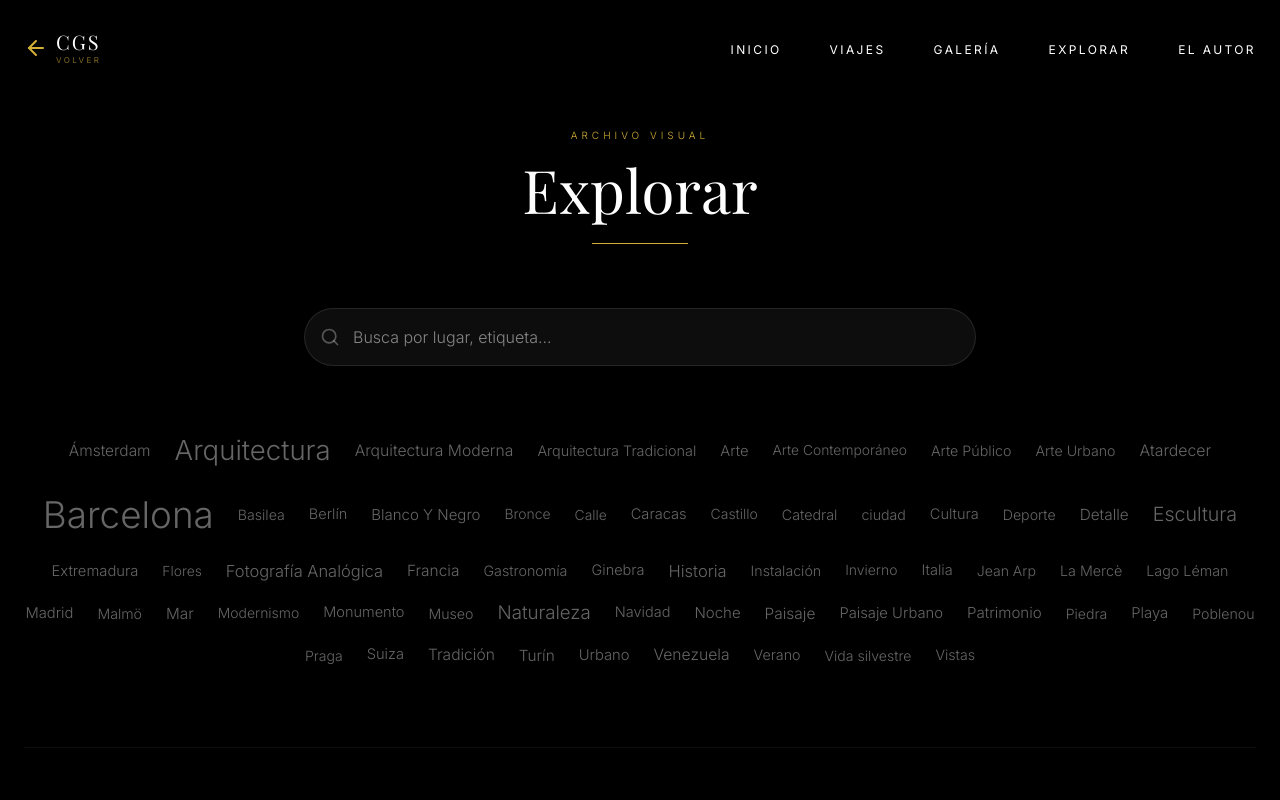
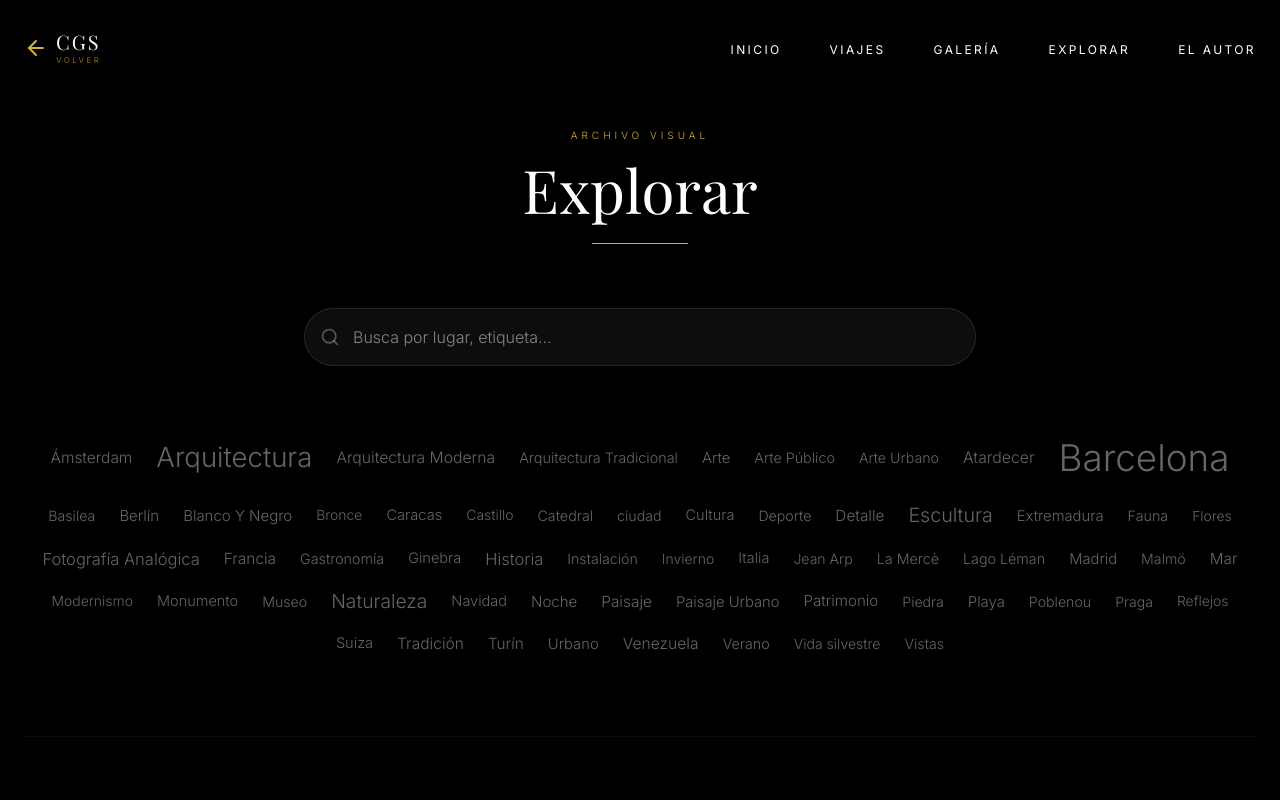
Before and after one commit to carlos-gonzalez-saavedra-fotos/blog-fotografia-viajes, a React (Vite) app: page /explorar in a window 1280 px wide. Shown: the top 800 px of the page. Built offline with nearby package versions, Linux system fonts and the light colour scheme; a web font is replaced by a local one.

Commit message:
feat(berlin): update gallery images and count
Add missing photos to the Berlin travel gallery and update the corresponding summary count.

```diff
--- a/src/data/viajesEuropa.ts
+++ b/src/data/viajesEuropa.ts
@@ -337,7 +337,15 @@ Definitivamente, Berlín es una metrópolis que ha sabido transformar sus cicatr
       {"url": "https://res.cloudinary.com/tsruit2h/image/upload/f_auto,q_auto/v1789063967/cgs_portfolio/Puerta-de-Brandenburgo-7.webp", "caption": "Noche histórica: La Puerta de Brandeburgo iluminada", "tags": ["Puerta De Brandeburgo", "Berlín Nocturno", "Iluminación Monumental", "Monumento", "Historia", "Landmark"], "alt": "Majestuosa vista nocturna de la Puerta de Brandeburgo, bañada por una luz cálida que resalta sus columnas dóricas y la suntuosidad de la Cuadriga bajo un cielo azul noche."},
       {"url": "https://res.cloudinary.com/tsruit2h/image/upload/f_auto,q_auto/v1789063968/cgs_portfolio/Ritz-perros.webp", "caption": "Husky Taxi: Contrastes curiosos frente al Ritz-Carlton de Berlín", "tags": ["The Ritz-Carlton", "Berlín", "Husky Taxi", "Contraste Urbano", "Perros Siberianos", "Lujo", "Curiosidad"], "alt": "Un grupo de perros husky descansan frente a la entrada del hotel Ritz-Carlton en Berlín, junto a un portero uniformado. La escena muestra el servicio de 'Husky Taxi', un contraste fascinante entre la naturaleza ártica y el entorno de lujo urbano."},
       {"url": "https://res.cloudinary.com/tsruit2h/image/upload/f_auto,q_auto/v1789063969/cgs_portfolio/Sony-Center.webp", "caption": "Bajo la gran carpa: El dinamismo arquitectónico del Sony Center", "tags": ["Sony Center", "Potsdamer Platz", "Helmut Jahn", "Arquitectura Moderna", "Ocio", "Berlín"], "alt": "Interior del Sony Center en Potsdamer Platz, con su espectacular techo cónico de vidrio y lona que filtra la luz sobre la plaza. Edificios futuristas abrazan el espacio donde la gente disfruta de cafeterías y cines."},
-      {"url": "https://res.cloudinary.com/tsruit2h/image/upload/f_auto,q_auto/v1789063970/cgs_portfolio/Sony-Center-jirafa-Lego.webp", "caption": "Creatividad en bloques: La jirafa gigante de LEGO en el Sony Center", "tags": ["LEGO", "Sony Center", "Arte Lúdico", "Escultura", "Jirafa", "Berlín", "Curiosidad"], "alt": "Escultura a gran escala de una jirafa construida íntegramente con ladrillos LEGO amarillos y marrones. Se sitúa orgullosa frente a los edificios de cristal del Sony Center, atrayendo las miradas de los transeúntes con su colorido diseño."}
+      {"url": "https://res.cloudinary.com/tsruit2h/image/upload/f_auto,q_auto/v1789063970/cgs_portfolio/Sony-Center-jirafa-Lego.webp", "caption": "Creatividad en bloques: La jirafa gigante de LEGO en el Sony Center", "tags": ["LEGO", "Sony Center", "Arte Lúdico", "Escultura", "Jirafa", "Berlín", "Curiosidad"], "alt": "Escultura a gran escala de una jirafa construida íntegramente con ladrillos LEGO amarillos y marrones. Se sitúa orgullosa frente a los edificios de cristal del Sony Center, atrayendo las miradas de los transeúntes con su colorido diseño."},
+      {"url": "https://res.cloudinary.com/tsruit2h/image/upload/v1789729139/Zoo_de_Berl%C3%ADn-27.webp", "location": "Zoo de Berlín", "caption": "Fortaleza serena: La imponente presencia del rinoceronte en el Zoo de Berlín", "tags": ["Zoo De Berlín", "Zoologischer Garten", "Rinoceronte", "Fauna", "Naturaleza", "Berlín"], "alt": "Primer plano lateral de la cabeza de un rinoceronte gris con dos cuernos prominentes, comiendo hierba verde sobre un suelo de tierra arenosa en el zoológico de Berlín."},
+      {"url": "https://res.cloudinary.com/tsruit2h/image/upload/v1789729141/Zoo_de_Berl%C3%ADn-32.webp", "location": "Zoo de Berlín", "caption": "Elegancia coronada: La grulla crestada reposando entre la espesura del zoológico", "tags": ["Zoo De Berlín", "Zoologischer Garten", "Grulla Coronada", "Aves Exóticas", "Fauna", "Naturaleza"], "alt": "Fotografía detallada de una grulla coronada reposando sobre el suelo cubierto de hierba y ramas en el Zoológico de Berlín, destacando su elegante plumaje gris, alas blancas y negras, y su distintiva cresta dorada en forma de abanico."},
+      {"url": "https://res.cloudinary.com/tsruit2h/image/upload/v1789729141/Zoo_de_Berl%C3%ADn-47.webp", "location": "Zoo de Berlín", "caption": "Mirada soberana: Vivos contrastes y texturas en el perfil del zopilote rey", "tags": ["Zoo De Berlín", "Zoologischer Garten", "Zopilote Rey", "Aves Rapaces", "Biodiversidad", "Retrato Animal"], "alt": "Fotografía en primer plano de la cabeza de un zopilote rey en el Zoológico de Berlín. Destaca su ojo blanco con un anillo rojo brillante, la piel arrugada de color gris oscuro en la coronilla y una carúncula carnosa, prominente y de tonos anaranjados y amarillos sobre el pico curvo."},
+      {"url": "https://res.cloudinary.com/tsruit2h/image/upload/v1789729145/Zoo_de_Berl%C3%ADn-49.webp", "location": "Zoo de Berlín", "caption": "Sosiego ártico: El plácido descanso del oso polar en el Zoo de Berlín", "tags": ["Zoo De Berlín", "Zoologischer Garten", "Oso Polar", "Fauna Ártica", "Naturaleza", "Berlín"], "alt": "Primer plano de un oso polar descansando en el Zoológico de Berlín, apoyando su cabeza y hocico cerca de una pata con garras visibles sobre un tronco de madera."},
+      {"url": "https://res.cloudinary.com/tsruit2h/image/upload/v1789729136/Zoo_de_Berl%C3%ADn-6.webp", "location": "Zoo de Berlín", "caption": "Piel de tierra: La nobleza milenaria del elefante asiático en el Zoo de Berlín", "tags": ["Zoo De Berlín", "Zoologischer Garten", "Elefante Asiático", "Fauna", "Naturaleza", "Tiergarten"], "alt": "Primer plano lateral de la cabeza y el cuello de un gran elefante cubierto de barro marrón, mostrando su piel rugosa, una oreja pequeña y un largo colmillo blanco brillante."},
+      {"url": "https://res.cloudinary.com/tsruit2h/image/upload/v1789729137/Zoo_de_Berl%C3%ADn-7.webp", "location": "Zoo de Berlín", "caption": "Sinfonía en rosa: Reflejos y quietud en la colonia de flamencos del Zoo de Berlín", "tags": ["Zoo De Berlín", "Zoologischer Garten", "Flamencos", "Aves Acuáticas", "Reflejos", "Naturaleza"], "alt": "Numerosos flamencos rosados y blancos están agrupados junto a la orilla de un estanque. Muchos tienen la cabeza escondida bajo el ala o descansan sobre una sola pata, creando una hermosa y simétrica imagen reflejada en la superficie oscura del agua."},
+      {"url": "https://res.cloudinary.com/tsruit2h/image/upload/v1789729138/Zoo_de_Berl%C3%ADn-9.webp", "location": "Zoo de Berlín", "caption": "El pensador silvestre: El porte reflexivo del gorila sobre la hierba del Zoo de Berlín", "tags": ["Zoo De Berlín", "Zoologischer Garten", "Gorila", "Primates", "Fauna", "Berlín"], "alt": "Primer plano lateral de un gorila de lomo plateado sentado sobre un frondoso prado verde en el Zoo de Berlín, apoyando pensativo su mano oscura bajo la barbilla."},
+      {"url": "https://res.cloudinary.com/tsruit2h/image/upload/v1789729147/Zoo_de_Berl%C3%ADn-panda.webp", "location": "Zoo de Berlín", "caption": "Festín y ternura: El almuerzo del panda gigante bajo miradas curiosas en el Zoo de Berlín", "tags": ["Zoo De Berlín", "Zoologischer Garten", "Panda Gigante", "Fauna", "Tiergarten", "Berlín"], "alt": "Un oso panda gigante está sentado en su recinto del Zoo de Berlín sosteniendo una pequeña zanahoria con sus patas. Al fondo, a través de una ventana de cristal, se asoman dos niños curiosos observando al animal con atención."}
     ]
   },
 
--- a/src/data/viajesResumen.ts
+++ b/src/data/viajesResumen.ts
@@ -87,7 +87,7 @@ export const VIAJES_RESUMEN: ViajeResumen[] = [
     "categoria": "Europa",
     "fecha": "Septiembre 2011",
     "equipo": "Canon PowerShot SX200 IS",
-    "galeriaCount": 17
+    "galeriaCount": 25
   },
   {
     "id": "narbonaagde",
```
